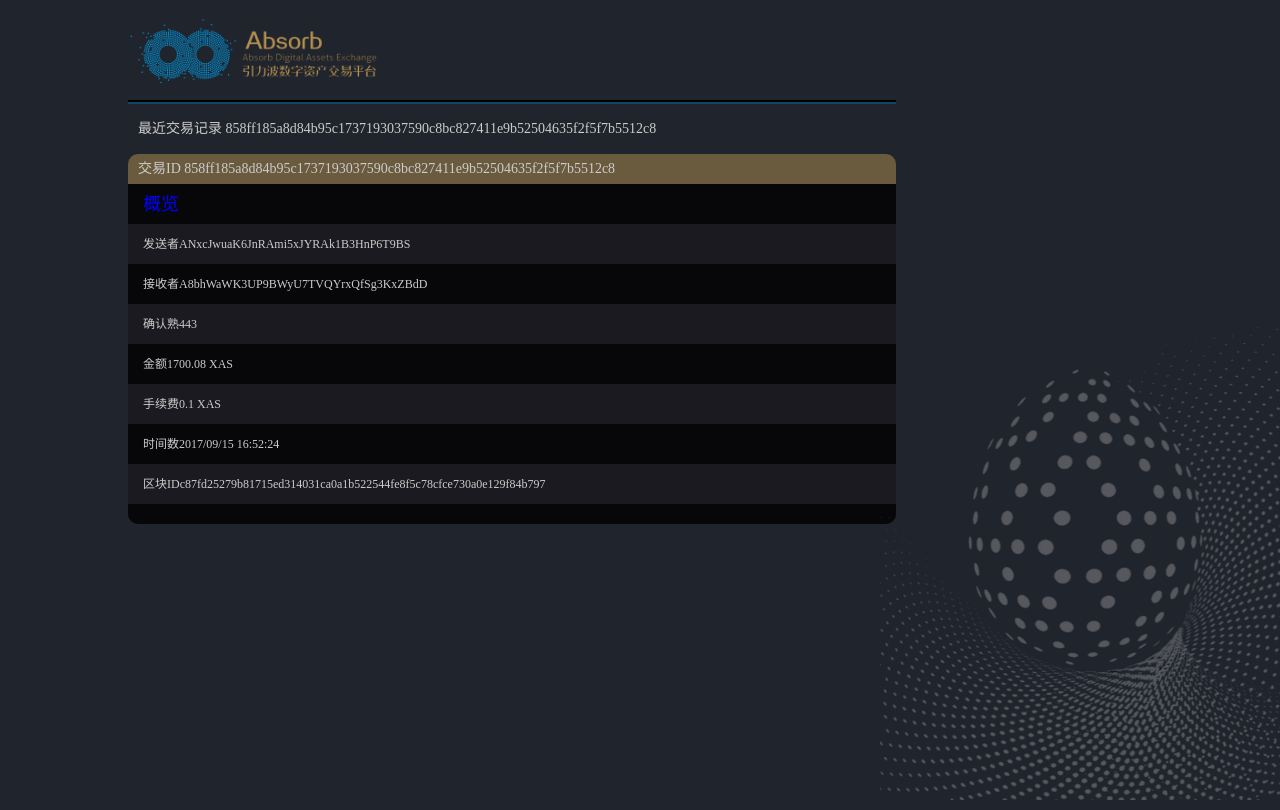
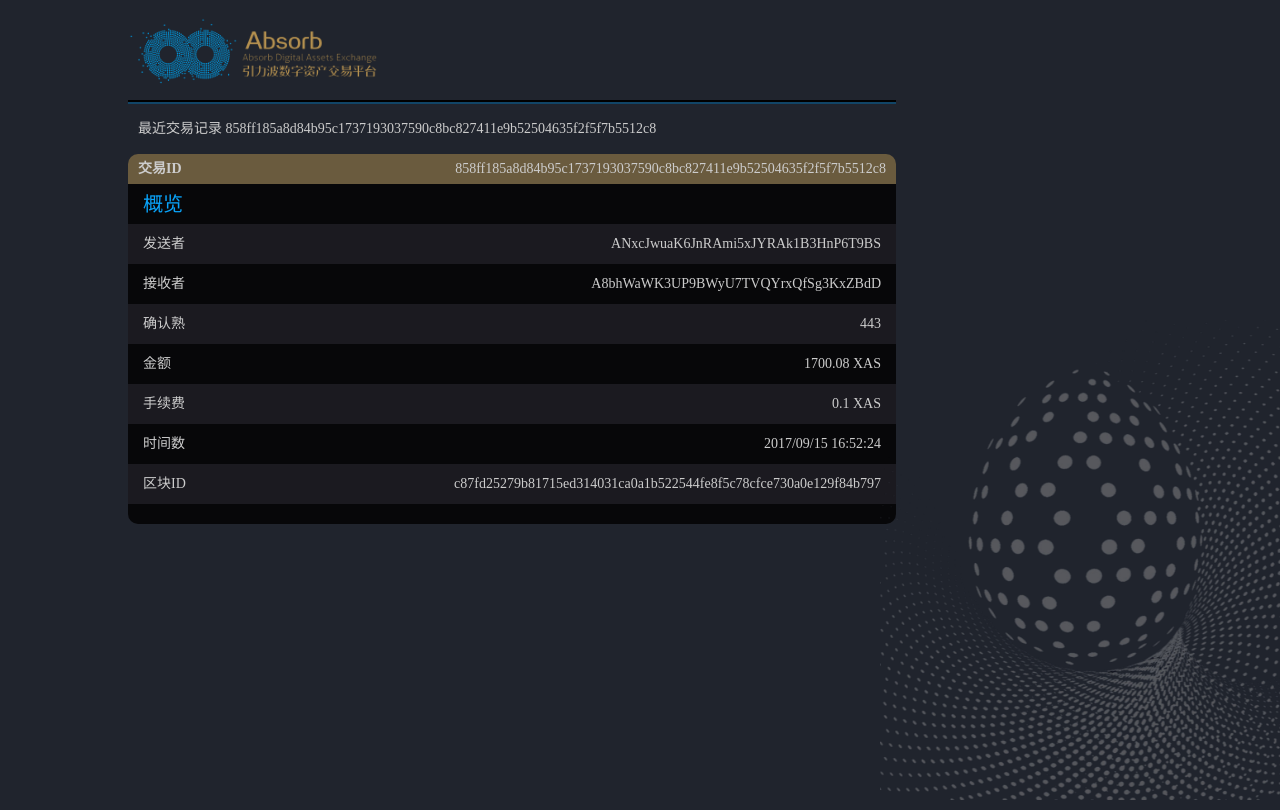
Before and after one commit to dujunhui007/Asch-search, a plain HTML site: page particular.html in a window 1280 px wide. Drawn offline with Linux system fonts and the light colour scheme.

Commit message:
adjust the particular page

```diff
--- a/css/particular.css
+++ b/css/particular.css
@@ -35,6 +35,7 @@
 
 .particular-information .particular-address {
     display: block;
+    text-align: right;
     width: 100%;
     height: 30px;
     line-height: 30px;
@@ -43,8 +44,10 @@
     border-top-left-radius: 10px;
     border-top-right-radius: 10px;
     padding-left: 10px;
+    padding-right: 10px;
     box-sizing: border-box;
 }
+
 
 .particular-information ul {
     /*border: 1px solid #1b1a20;*/
@@ -52,12 +55,13 @@
 
 .particular-information ul li {
     height: 40px;
+    text-align: right;
     line-height: 40px;
-    display: -webkit-flex;  /* 新版本语法: Chrome 21+ */
+    /* display: -webkit-flex;  新版本语法: Chrome 21+ */
     display: flex;          /* 新版本语法: Opera 12.1, Firefox 22+ */
-    display: -webkit-box;   /* 老版本语法: Safari, iOS, Android browser, older WebKit browsers. */
-    display: -moz-box;      /* 老版本语法: Firefox (buggy) */
-    display: -ms-flexbox;
+    /* display: -webkit-box;   老版本语法: Safari, iOS, Android browser, older WebKit browsers. */
+    /* display: -moz-box;      老版本语法: Firefox (buggy) */
+    /* display: -ms-flexbox; */
     /*-webkit-box-pack: space-between;*/
     -moz-justify-content: space-between;
     -webkit-justify-content: space-between;
@@ -69,7 +73,7 @@
     flex-direction: row;
     padding: 0 15px;
     color: #ccc;
-    font-size: 12px;
+    font-size: 14px;
     border: none;
 }
 
@@ -81,8 +85,8 @@
 }
 
 .particular-information ul .particular-title {
-    color: blue;
-    font-size: 18px;
+    color: rgb(9, 163, 249);
+    font-size: 20px;
 }
 
 .particular-information ul li:nth-child(odd) {
@@ -92,3 +96,6 @@
 .particular-information ul li:nth-child(even) {
     background: #1b1a20;
 }
+.float_l{
+    float: left;
+}
--- a/particular.html
+++ b/particular.html
@@ -18,35 +18,35 @@
     </header>
     <!--header end-->
 <div class="particular-information">
-    <span class="particular-address">交易ID 858ff185a8d84b95c1737193037590c8bc827411e9b52504635f2f5f7b5512c8</span>
+    <span class="particular-address"><b class="float_l">交易ID</b> 858ff185a8d84b95c1737193037590c8bc827411e9b52504635f2f5f7b5512c8</span>
     <ul>
         <li class="particular-title">概览</li>
         <li>
-            <span>发送者</span>
+            <span class="float_l">发送者</span>
             <span>ANxcJwuaK6JnRAmi5xJYRAk1B3HnP6T9BS</span>
         </li>
         <li>
-            <span>接收者</span>
+            <span class="float_l">接收者</span>
             <span>A8bhWaWK3UP9BWyU7TVQYrxQfSg3KxZBdD</span>
         </li>
         <li>
-            <span>确认熟</span>
+            <span class="float_l">确认熟</span>
             <span>443</span>
         </li>
         <li>
-            <span>金额</span>
+            <span class="float_l">金额</span>
             <span>1700.08 XAS</span>
         </li>
         <li>
-            <span>手续费</span>
+            <span class="float_l">手续费</span>
             <span>0.1 XAS</span>
         </li>
         <li>
-            <span>时间数</span>
+            <span class="float_l">时间数</span>
             <span>2017/09/15 16:52:24</span>
         </li>
         <li>
-            <span>区块ID</span>
+            <span class="float_l">区块ID</span>
             <span>c87fd25279b81715ed314031ca0a1b522544fe8f5c78cfce730a0e129f84b797</span>
         </li>
         <li></li>
```
